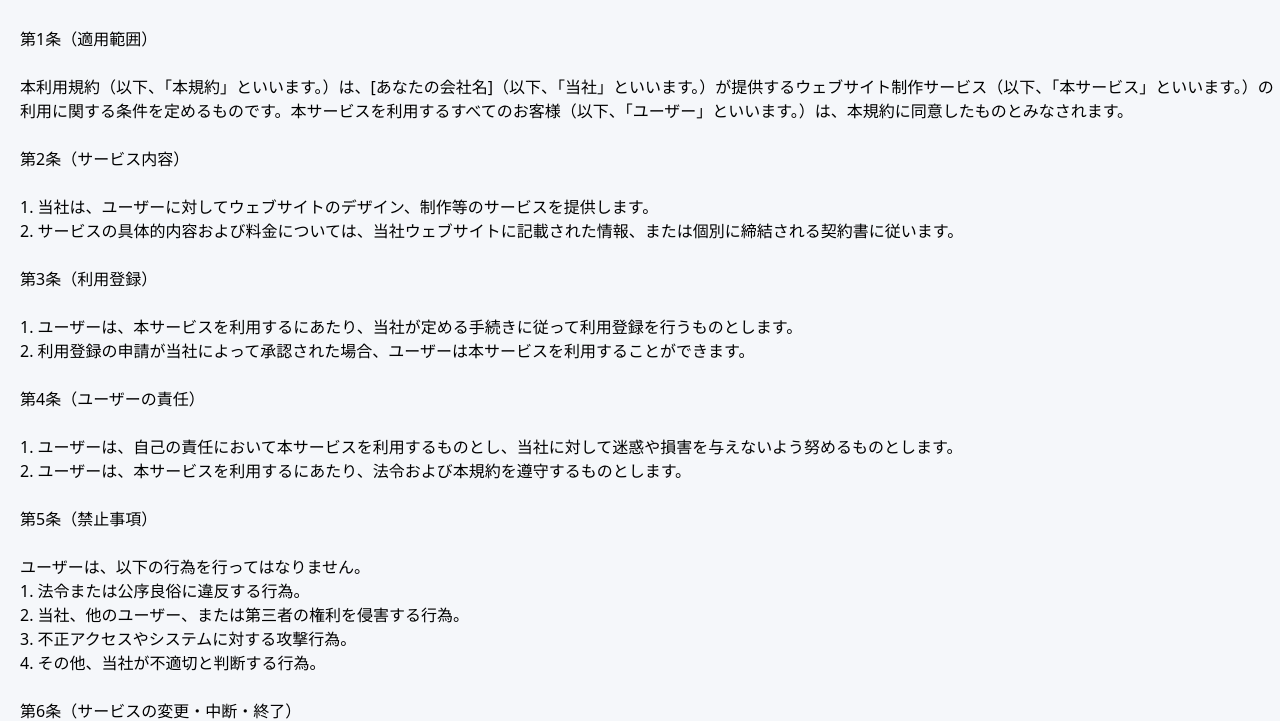
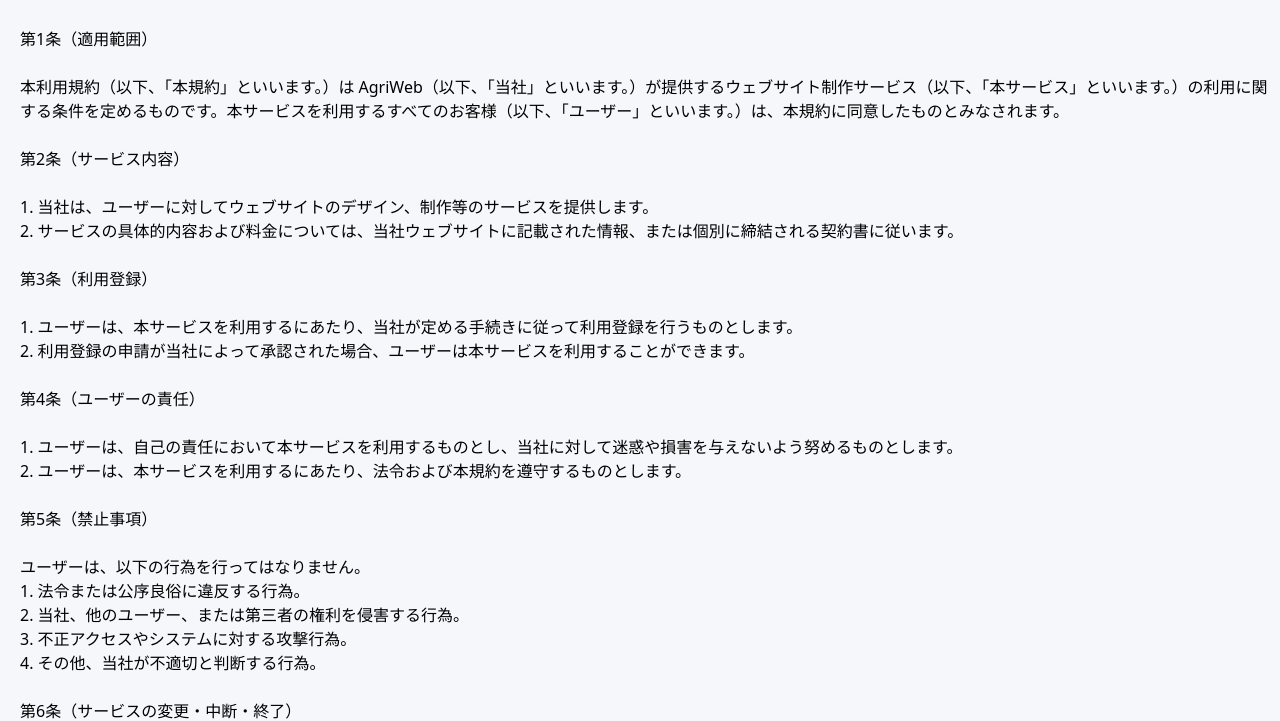
Before and after one commit to Namake449/AgriWeb, a plain HTML site: page terrms-of-use.html in a window 1280 px wide. Shown: the part 85-806 px from the top of the page. Drawn offline with nearby package versions, Linux system fonts and the light colour scheme.

Commit message:
Update terrms-of-use.html

```diff
--- a/terrms-of-use.html
+++ b/terrms-of-use.html
@@ -22,7 +22,7 @@
 </head>
 <body class="body">
   <h3 class="heading-20">利用規約</h3>
-  <p class="paragraph-6">第1条（適用範囲）<br> <br>本利用規約（以下、「本規約」といいます。）は、[あなたの会社名]（以下、「当社」といいます。）が提供するウェブサイト制作サービス（以下、「本サービス」といいます。）の利用に関する条件を定めるものです。本サービスを利用するすべてのお客様（以下、「ユーザー」といいます。）は、本規約に同意したものとみなされます。<br> <br>第2条（サービス内容） <br>‍<br>1. 当社は、ユーザーに対してウェブサイトのデザイン、制作等のサービスを提供します。 <br>2. サービスの具体的内容および料金については、当社ウェブサイトに記載された情報、または個別に締結される契約書に従います。<br>‍<br>第3条（利用登録）<br> <br>1. ユーザーは、本サービスを利用するにあたり、当社が定める手続きに従って利用登録を行うものとします。 <br>2. 利用登録の申請が当社によって承認された場合、ユーザーは本サービスを利用することができます。<br>‍<br>第4条（ユーザーの責任）<br> <br>1. ユーザーは、自己の責任において本サービスを利用するものとし、当社に対して迷惑や損害を与えないよう努めるものとします。 <br>2. ユーザーは、本サービスを利用するにあたり、法令および本規約を遵守するものとします。<br>‍<br>第5条（禁止事項） <br>‍<br>ユーザーは、以下の行為を行ってはなりません。 <br>1. 法令または公序良俗に違反する行為。<br> 2. 当社、他のユーザー、または第三者の権利を侵害する行為。 <br>3. 不正アクセスやシステムに対する攻撃行為。 <br>4. その他、当社が不適切と判断する行為。<br>‍<br>第6条（サービスの変更・中断・終了） <br>‍<br>1. 当社は、ユーザーに事前に通知することなく、本サービスの内容を変更、追加、または中断することがあります。 <br>2. 当社は、合理的な理由に基づき、本サービスを終了することがあります。この場合、当社はユーザーに対して適切な方法で通知します。<br>‍<br>第7条（免責事項） <br>‍<br>1. 当社は、本サービスの提供にあたり、ユーザーに発生した損害について一切の責任を負いません。 <br>2. 当社は、本サービスの利用により発生したユーザー間またはユーザーと第三者との間のトラブルについて一切の責任を負いません。<br>‍<br>第8条（個人情報の取り扱い） <br>‍<br>当社は、ユーザーの個人情報を当社のプライバシーポリシーに従って適切に取り扱います。<br>‍<br>第9条（規約の変更） <br>‍<br>当社は、必要と判断した場合には、ユーザーに通知することなく本規約を変更することがあります。変更後の規約は、当社ウェブサイトに掲載された時点から効力を生じるものとします。<br>‍<br>第10条（準拠法および管轄） <br>‍<br>本規約は、日本法に準拠し、解釈されます。また、本サービスに関連して生じた紛争については、東京地方裁判所を第一審の専属管轄裁判所とします。<br>‍</p>
+  <p class="paragraph-6">第1条（適用範囲）<br> <br>本利用規約（以下、「本規約」といいます。）は AgriWeb（以下、「当社」といいます。）が提供するウェブサイト制作サービス（以下、「本サービス」といいます。）の利用に関する条件を定めるものです。本サービスを利用するすべてのお客様（以下、「ユーザー」といいます。）は、本規約に同意したものとみなされます。<br> <br>第2条（サービス内容） <br>‍<br>1. 当社は、ユーザーに対してウェブサイトのデザイン、制作等のサービスを提供します。 <br>2. サービスの具体的内容および料金については、当社ウェブサイトに記載された情報、または個別に締結される契約書に従います。<br>‍<br>第3条（利用登録）<br> <br>1. ユーザーは、本サービスを利用するにあたり、当社が定める手続きに従って利用登録を行うものとします。 <br>2. 利用登録の申請が当社によって承認された場合、ユーザーは本サービスを利用することができます。<br>‍<br>第4条（ユーザーの責任）<br> <br>1. ユーザーは、自己の責任において本サービスを利用するものとし、当社に対して迷惑や損害を与えないよう努めるものとします。 <br>2. ユーザーは、本サービスを利用するにあたり、法令および本規約を遵守するものとします。<br>‍<br>第5条（禁止事項） <br>‍<br>ユーザーは、以下の行為を行ってはなりません。 <br>1. 法令または公序良俗に違反する行為。<br> 2. 当社、他のユーザー、または第三者の権利を侵害する行為。 <br>3. 不正アクセスやシステムに対する攻撃行為。 <br>4. その他、当社が不適切と判断する行為。<br>‍<br>第6条（サービスの変更・中断・終了） <br>‍<br>1. 当社は、ユーザーに事前に通知することなく、本サービスの内容を変更、追加、または中断することがあります。 <br>2. 当社は、合理的な理由に基づき、本サービスを終了することがあります。この場合、当社はユーザーに対して適切な方法で通知します。<br>‍<br>第7条（免責事項） <br>‍<br>1. 当社は、本サービスの提供にあたり、ユーザーに発生した損害について一切の責任を負いません。 <br>2. 当社は、本サービスの利用により発生したユーザー間またはユーザーと第三者との間のトラブルについて一切の責任を負いません。<br>‍<br>第8条（個人情報の取り扱い） <br>‍<br>当社は、ユーザーの個人情報を当社のプライバシーポリシーに従って適切に取り扱います。<br>‍<br>第9条（規約の変更） <br>‍<br>当社は、必要と判断した場合には、ユーザーに通知することなく本規約を変更することがあります。変更後の規約は、当社ウェブサイトに掲載された時点から効力を生じるものとします。<br>‍<br>第10条（準拠法および管轄） <br>‍<br>本規約は、日本法に準拠し、解釈されます。また、本サービスに関連して生じた紛争については、東京地方裁判所を第一審の専属管轄裁判所とします。<br>‍</p>
   <script src="https://d3e54v103j8qbb.cloudfront.net/js/jquery-3.5.1.min.dc5e7f18c8.js?site=66756c9f83655ad74d6a68f5" type="text/javascript" integrity="sha256-9/aliU8dGd2tb6OSsuzixeV4y/faTqgFtohetphbbj0=" crossorigin="anonymous"></script>
   <script src="js/webflow.js" type="text/javascript"></script>
 </body>
```
